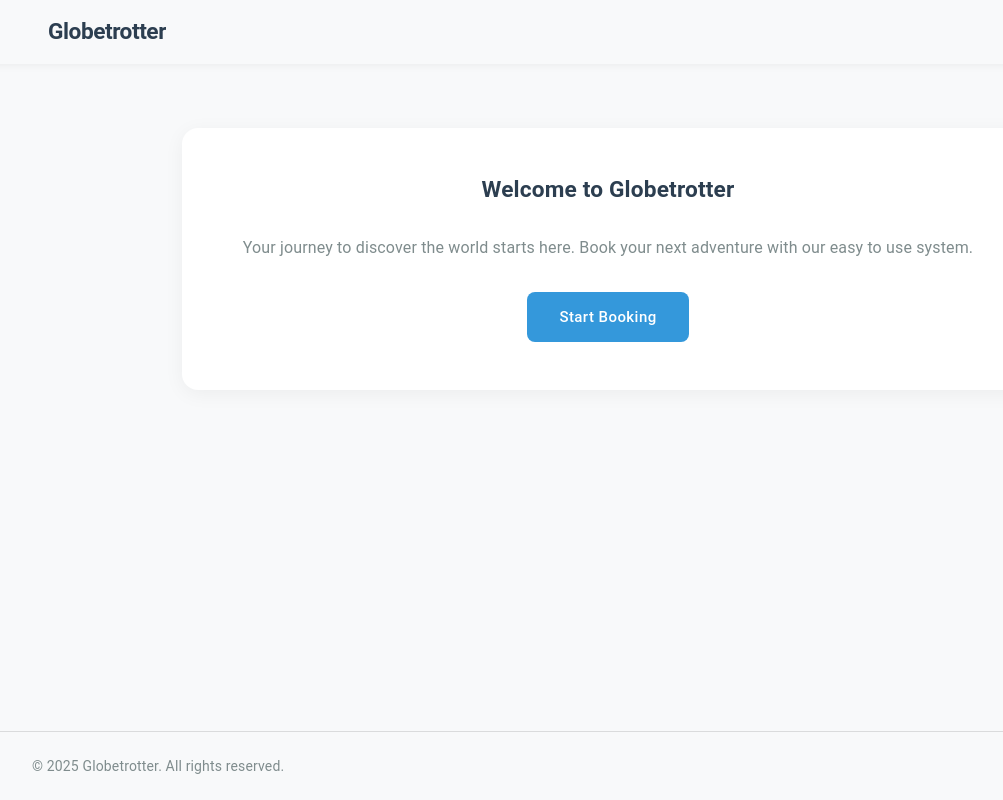
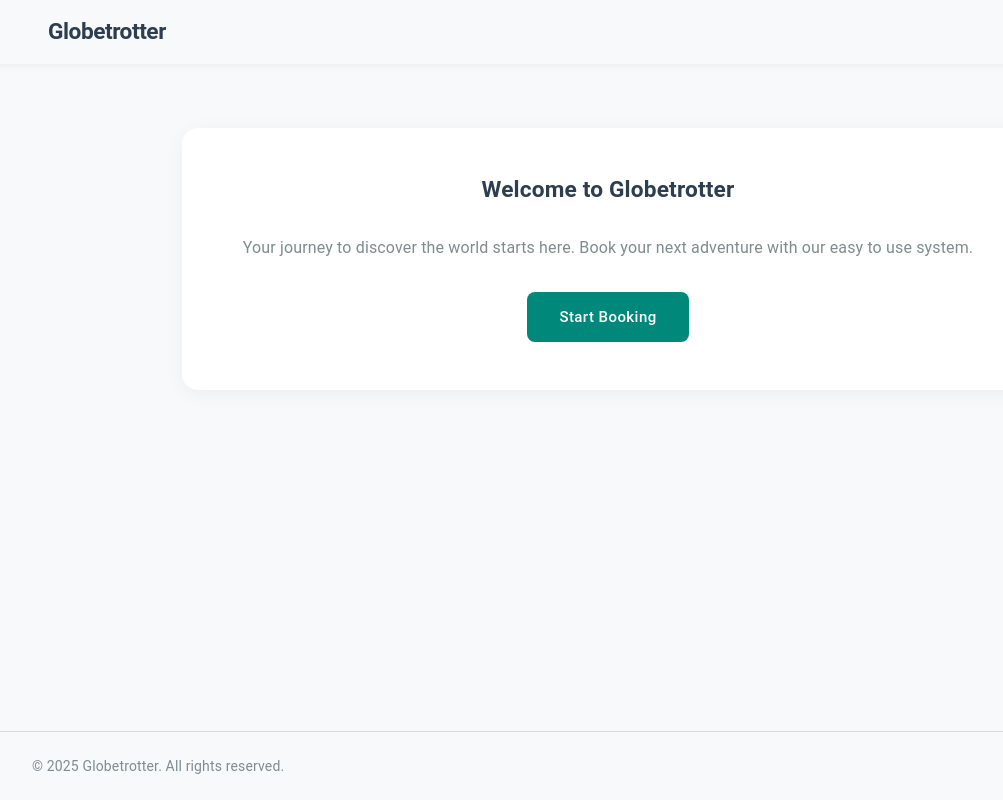
Before and after one commit to jorge-ld8/frontendTechnicalTestAvilaTek, a Next.js app: page / in a window 1280 px wide. Shown: the whole page, without its empty margins (32-1035 px from the left). Built offline with nearby package versions, Linux system fonts and the light colour scheme; some icons are missing.

Commit message:
[FIX]: Fix in form summary and changing the theming a bit

```diff
--- a/components/form/steps/FormSummary.tsx
+++ b/components/form/steps/FormSummary.tsx
@@ -174,7 +174,7 @@ const FormSummary = ({ formData }: FormSummaryProps) => {
         </Typography>
         <Stack spacing={2}>
           <Box>
-            <Typography variant="body2">
+            <Typography variant="body2" component="span">
               Travel Insurance: {step3.travelInsurance ? 'Yes' : 'No'}
               {step3.travelInsurance && (
                 <Chip size="small" label={`$${INSURANCE_PRICE}`} color="primary" variant="outlined" sx={{ ml: 1 }} />
@@ -182,7 +182,7 @@ const FormSummary = ({ formData }: FormSummaryProps) => {
             </Typography>
           </Box>
           <Box>
-            <Typography variant="body2">
+            <Typography variant="body2" component="span">
               Preferential Seats: {step3.preferentialSeats ? 'Yes' : 'No'}
               {step3.preferentialSeats && (
                 <Chip
@@ -196,7 +196,7 @@ const FormSummary = ({ formData }: FormSummaryProps) => {
             </Typography>
           </Box>
           <Box>
-            <Typography variant="body2">
+            <Typography variant="body2" component="span">
               Special Assistance: {step3.specialAssistance ? 'Yes' : 'No'}
             </Typography>
             {step3.specialAssistance && step3.assistanceNotes && (
--- a/styles/theme.ts
+++ b/styles/theme.ts
@@ -3,13 +3,13 @@ import { createTheme, responsiveFontSizes } from '@mui/material/styles';
 const baseTheme = createTheme({
   palette: {
     primary: {
-      main: '#3498db',
+      main: '#00897B',
       light: '#5dade2',
       dark: '#2471a3',
       contrastText: '#ffffff',
     },
     secondary: {
-      main: '#2ecc71',
+      main: '#FF7043',
       light: '#58d68d',
       dark: '#239b56',
       contrastText: '#ffffff',
```
